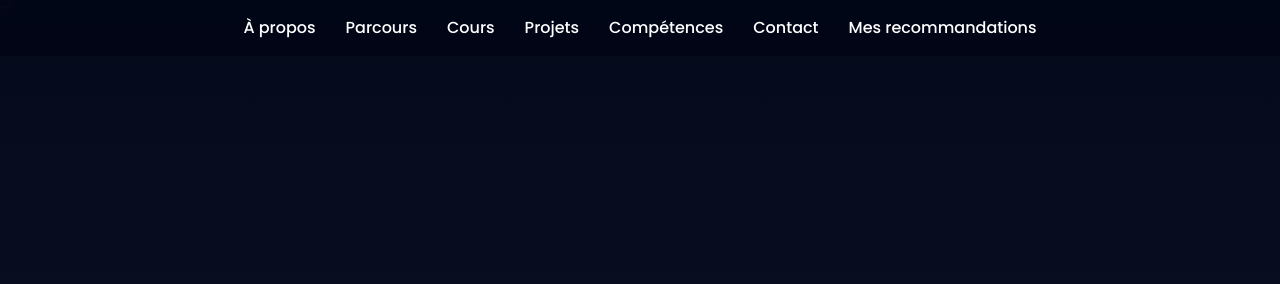
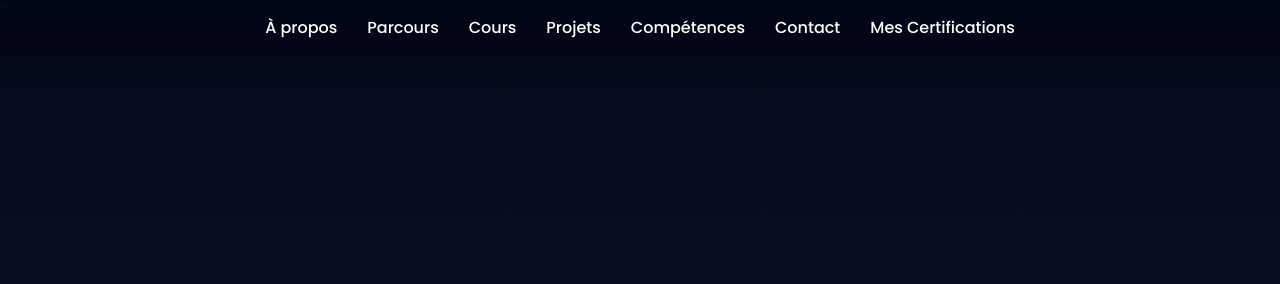
Before and after one commit to dusdeh84-ship-it/dus-CCNA-Portfolio, a plain HTML site: page index.html in a window 1280 px wide. Shown: the top 284 px of the page. Drawn offline with Linux system fonts and the light colour scheme.

Commit message:
Update index.html

```diff
--- a/index.html
+++ b/index.html
@@ -214,7 +214,7 @@
         <li><a href="#projects">Projets</a></li>
         <li><a href="#skills">Compétences</a></li>
         <li><a href="#contact">Contact</a></li>
-        <li><a href="#contact">Mes recommandations</a></li>
+        <li><a href="#certifications">Mes Certifications</a></li>
     </ul>
 </nav>
 
```
